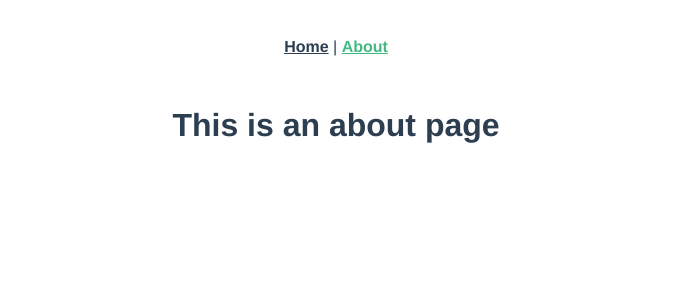
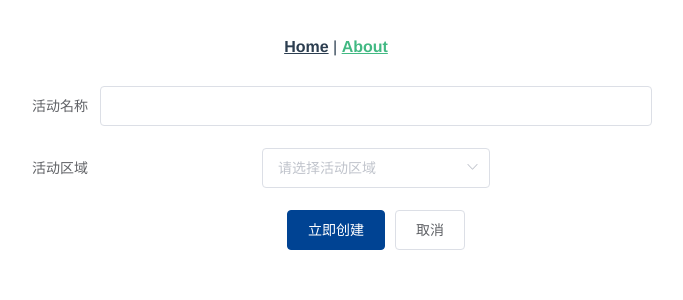
Before and after one commit to lins403/vue2-cli-boilerplate, a Vue app: page /about in a window 1280 px wide. Shown: the top 300 px of the page, without its empty margins (304-987 px from the left). Built offline with nearby package versions, Linux system fonts and the light colour scheme.

Commit message:
build: support importing element-ui on demand

```diff
--- a/babel.config.js
+++ b/babel.config.js
@@ -1,3 +1,12 @@
 module.exports = {
-  presets: ['@vue/cli-plugin-babel/preset']
+  presets: ['@vue/cli-plugin-babel/preset'],
+  plugins: [
+    [
+      'component',
+      {
+        libraryName: 'element-ui',
+        styleLibraryName: 'theme-chalk'
+      }
+    ]
+  ]
 }
--- a/package.json
+++ b/package.json
@@ -29,6 +29,7 @@
     "@vue/cli-plugin-vuex": "~4.5.0",
     "@vue/cli-service": "~4.5.0",
     "@vue/test-utils": "^1.0.3",
+    "babel-plugin-component": "^1.1.1",
     "eslint": "^7.32.0",
     "eslint-config-prettier": "^8.3.0",
     "eslint-plugin-prettier": "^4.0.0",
--- /dev/null
+++ b/src/element-partial/demand.js
@@ -0,0 +1,20 @@
+import { Button, Form, FormItem, Input, Select, Option, Loading, MessageBox, Notification, Message } from 'element-ui'
+export default {
+  install(Vue) {
+    Vue.use(Button)
+    Vue.use(Form)
+    Vue.use(FormItem)
+    Vue.use(Input)
+    Vue.use(Select)
+    Vue.use(Option)
+
+    Vue.use(Loading.directive)
+    Vue.prototype.$loading = Loading.service
+    Vue.prototype.$msgbox = MessageBox
+    Vue.prototype.$alert = MessageBox.alert
+    Vue.prototype.$confirm = MessageBox.confirm
+    Vue.prototype.$prompt = MessageBox.prompt
+    Vue.prototype.$notify = Notification
+    Vue.prototype.$message = Message
+  }
+}
--- /dev/null
+++ b/src/element-partial/theme.js
@@ -0,0 +1,2 @@
+import variables from './element-variables.scss'
+console.log(variables.theme)
--- /dev/null
+++ b/src/element-partial/variables.scss
@@ -0,0 +1,19 @@
+/* stylelint-disable */
+/*icon字体路径变量*/
+$--font-path: '~element-ui/lib/theme-chalk/fonts';
+
+/* 覆盖主题颜色 */
+/* 主题配置 https://element.eleme.cn/#/zh-CN/theme/preview */
+$--color-primary: #004393;
+
+/* 引入全部默认样式 会引入没用到的组件样式 */
+@import '~element-ui/packages/theme-chalk/src/index';
+
+/*按需引入用到的组件的scss文件和基础scss文件*/
+// @import '~element-ui/packages/theme-chalk/src/base.scss';
+// @import '~element-ui/packages/theme-chalk/src/button.scss';
+
+/* https://www.bluematador.com/blog/how-to-share-variables-between-js-and-sass */
+:export {
+  theme: $--color-primary;
+}
--- a/src/views/About.vue
+++ b/src/views/About.vue
@@ -1,5 +1,42 @@
 <template>
   <div class="about">
-    <h1>This is an about page</h1>
+    <el-form ref="form" :model="form" label-width="80px">
+      <el-form-item label="活动名称">
+        <el-input v-model="form.name" />
+      </el-form-item>
+      <el-form-item label="活动区域">
+        <el-select v-model="form.region" placeholder="请选择活动区域">
+          <el-option label="区域一" value="shanghai" />
+          <el-option label="区域二" value="beijing" />
+        </el-select>
+      </el-form-item>
+      <el-form-item>
+        <el-button type="primary" @click="onSubmit">立即创建</el-button>
+        <el-button>取消</el-button>
+      </el-form-item>
+    </el-form>
   </div>
 </template>
+<script>
+export default {
+  data() {
+    return {
+      form: {
+        name: '',
+        region: ''
+      }
+    }
+  },
+  methods: {
+    onSubmit() {
+      console.log('submit!')
+    }
+  }
+}
+</script>
+<style lang="scss" scoped>
+.about {
+  width: 50%;
+  margin: 0 auto;
+}
+</style>
```
Also changed, not shown: src/main.js (+8 -3 lines), 1 other file (tests, documents, lock files or other folders).
